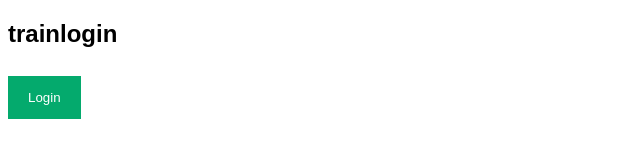
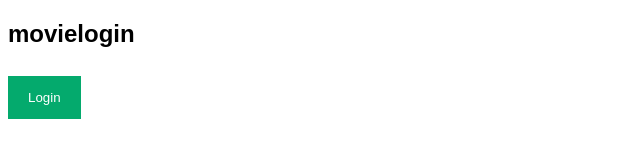
Before and after one commit to sudir12/4pmdocker, a plain HTML site: page index.html in a window 1280 px wide. Shown: the full height of the page, 0-640 px from the left. Drawn offline with Linux system fonts and the light colour scheme.

Commit message:
Update index.html

```diff
--- a/index.html
+++ b/index.html
@@ -127,7 +127,7 @@
 </head>
 <body>
 
-<h2>trainlogin </h2>
+<h2> movielogin </h2>
 
 <button onclick="document.getElementById('id01').style.display='block'" style="width:auto;">Login</button>
 
```
